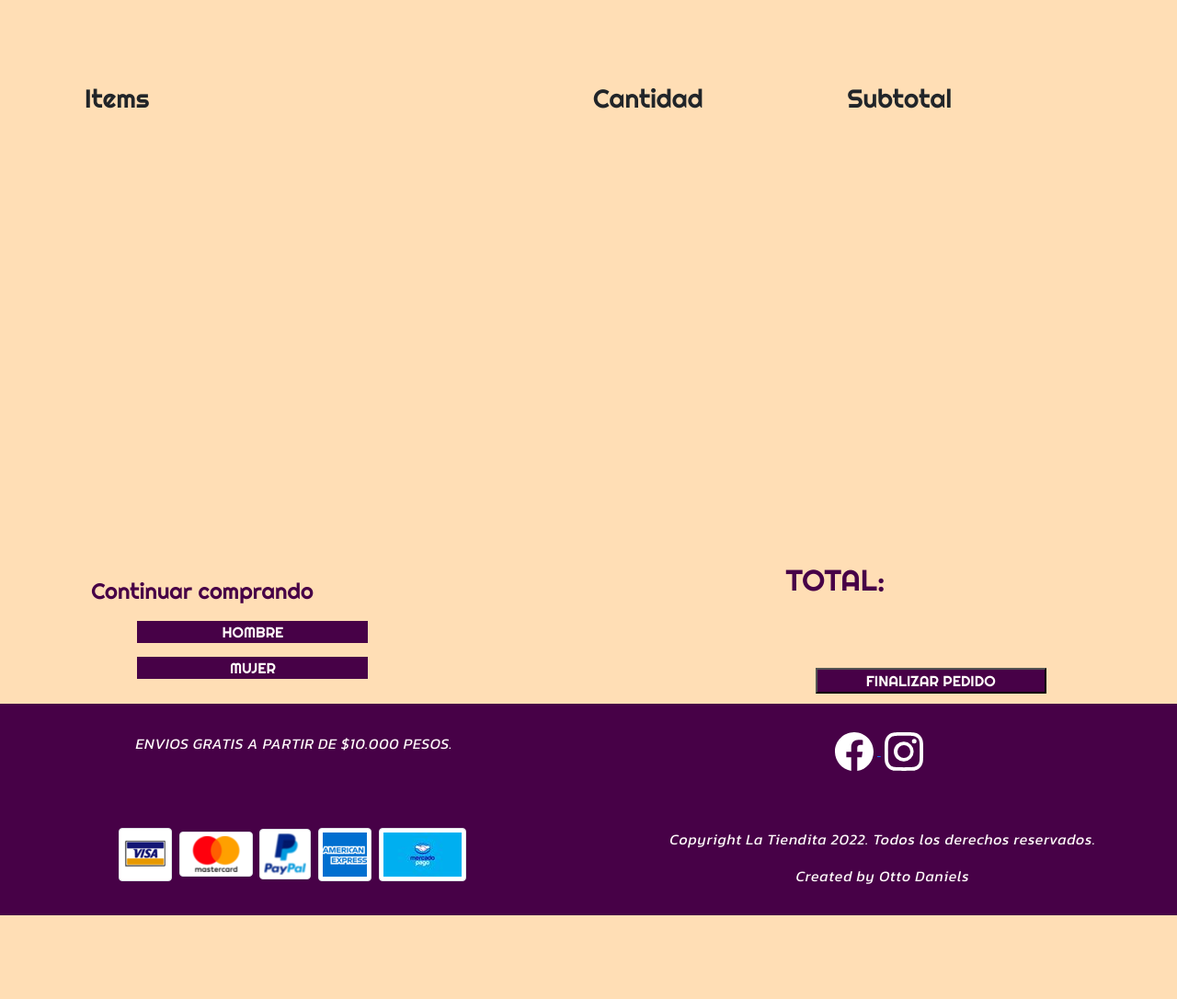
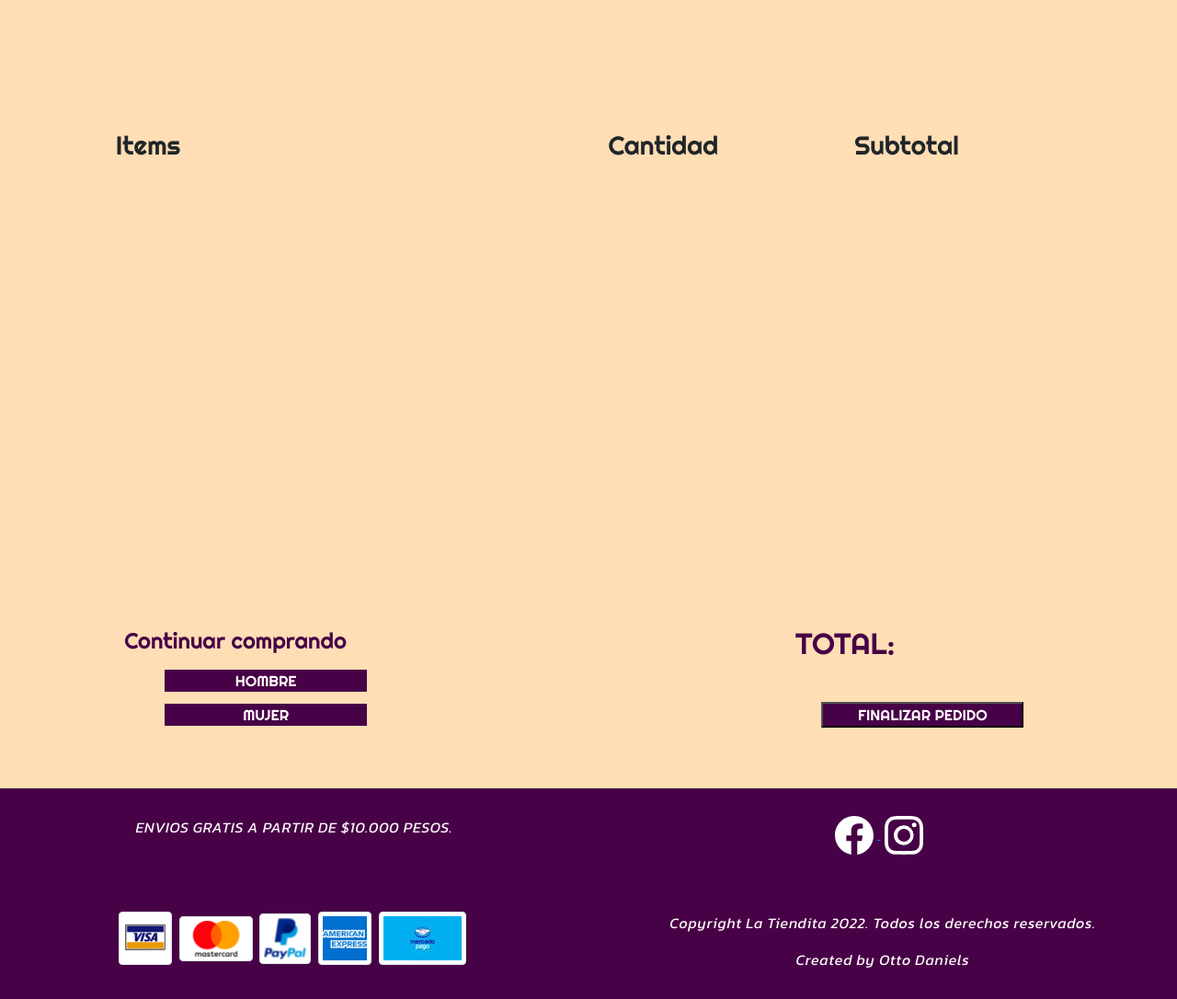
Before and after one commit to DanielsOtto/proyectoFinal, a plain HTML site: page pages/carrito.html in a window 1280 px wide. Shown: the part 245-1331 px from the top of the page at 92% size. Before the commit the page ends 1240 px from the top, so only its background shows below. Drawn offline with nearby package versions, Linux system fonts and the light colour scheme.

Commit message:
fixed + update v. 4.1

```diff
--- a/css/style.css
+++ b/css/style.css
@@ -20,8 +20,8 @@ tipografías:
 }
 /*AFECTA TODAS LAS PAGINAS*/
 *{
-    margin: 0px;
-    padding: 0px;
+    margin: 0;
+    padding: 0;
     box-sizing: border-box;
 }
 body{
@@ -43,20 +43,25 @@ header{
 .logoCompra{
     animation: desaparecer 4s;
 }
-@keyframes desaparecer{
-    25%{
+@keyframes desaparecer {
+    25% {
+      animation-timing-function: ease-out;
       transform: translate(400%);
     }
-    45%{
+    45% {
       transform: translate(400%);
     }
-    60%{
+    60% {
       transform: translate(400%);
     }
-    80%{
+    80% {
+      animation-timing-function: cubic-bezier(0.9, 0.65, 0.75, 0.75);
       transform: rotate(-360deg);
+      opacity: 0.2;
     }
-    100%{
+    100% {
+      animation-timing-function: linear;
+      opacity: 0.8;
       transform: rotate(360deg);
     }
   }
@@ -126,8 +131,8 @@ header{
     padding: 1%;
 }
 .shirt img{
-    width: 220px;
-    height: 250px;
+    width: 13.75rem;
+    height: 15.625rem;
 }
 .shirt img:hover{
     transform: scale(1.7);
@@ -147,6 +152,9 @@ header{
     font-weight: bold;
     color: #470147;
     text-align: justify;
+}
+.shirt__info p:not(:first-child){
+    text-align: center;
 }
 .shirt__info form{
     width: 100%;
@@ -183,15 +191,17 @@ header{
 }
 /* Seccion CARRITO*/
 .carrito__fila{
-    margin: 5px;
-    height: 170px;
+    margin: 2%;
+    height: 10.625rem;
 }
 .carrito__fila div{
-    padding: 5px;
-    height: 200px;
+    padding: 2%;
 }
 .secondRow{
-    height: 500px;
+    height: 31.25rem;
+}
+.thirdRow{
+    height: 12rem;
 }
 .shopping{
     display: flex;
@@ -201,7 +211,7 @@ header{
     font-size: 2.5rem;
 }
 .purchase, .buying{
-    margin: 1%;
+    margin: 2%;
     display: flex;
     flex-flow: column wrap;
     align-items: center;
--- a/pages/carrito.html
+++ b/pages/carrito.html
@@ -14,7 +14,6 @@
 	<title>Carrito</title>
 	<link rel="stylesheet" href="../css/style.css">
 	<link rel="LaTiendita icon" href="../assets/images/logo/logo.png">
-
 </head>
 
 <body>
@@ -97,7 +96,7 @@
 				<h3 class="subtotal">Subtotal</h3>
 			</div>
 		</div>
-		<div class="row carrito__fila">
+		<div class="row carrito__fila thirdRow">
 			<div class="col-lg-4 col-4">
 				<section class="buying">
 					<h4>Continuar comprando</h4>
```
Also changed, not shown: index.html (+0 -1 lines). Lines whose indentation alone changed are shown as unchanged.
